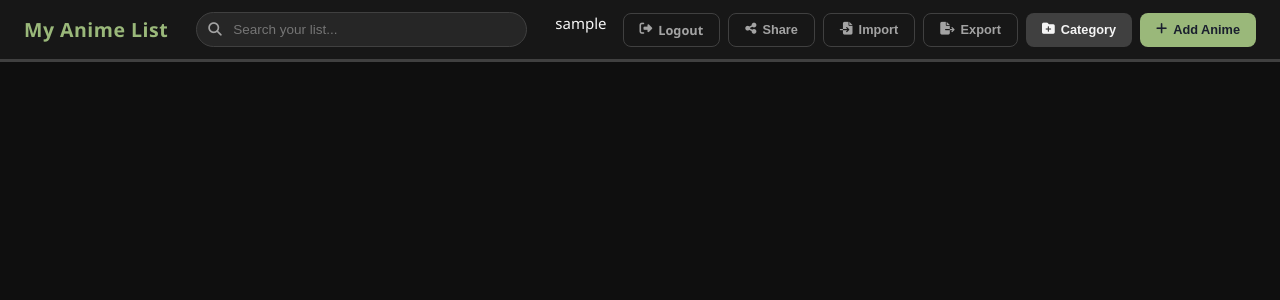
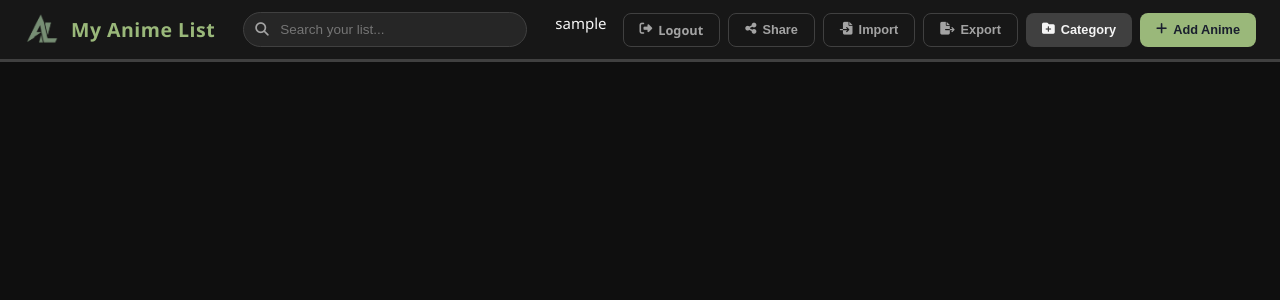
Before and after one commit to sabamdarif/AniListShare, a Django app: page / in a window 1280 px wide. Shown: the top 300 px of the page. Run offline with Django 5.2, Linux system fonts and the light colour scheme; the visitor is signed in with stand-in values (Sample User, id 1); data that the repository does not hold is empty; some libraries are stand-ins or nearby versions.

Commit message:
add logo

```diff
--- a/animelist/static/animelist/style.css
+++ b/animelist/static/animelist/style.css
@@ -62,6 +62,20 @@ a {
   font-weight: 700;
   color: var(--accent);
   letter-spacing: 0.5px;
+  margin: 0;
+}
+
+.header-brand {
+  display: flex;
+  align-items: center;
+  gap: 12px;
+  cursor: pointer;
+}
+
+.header-logo {
+  height: 35px;
+  width: auto;
+  object-fit: contain;
 }
 
 .header-search {
--- a/animelist/templates/animelist/index.html
+++ b/animelist/templates/animelist/index.html
@@ -5,6 +5,7 @@
         <meta charset="UTF-8">
         <meta name="viewport" content="width=device-width, initial-scale=1.0">
         <title>My Anime List</title>
+        <link rel="icon" href="{% static 'animelist/logo.png' %}" type="image/png">
         <link rel="stylesheet"
               href="https://cdnjs.cloudflare.com/ajax/libs/font-awesome/6.4.0/css/all.min.css">
         <script src="https://cdn.jsdelivr.net/npm/sortablejs@latest/Sortable.min.js"></script>
@@ -12,7 +13,12 @@
     </head>
     <body>
         <div class="header">
-            <h1>My Anime List</h1>
+            <div class="header-brand">
+                <img src="{% static 'animelist/logo.png' %}"
+                     alt="My Anime List Logo"
+                     class="header-logo">
+                <h1>My Anime List</h1>
+            </div>
             <div class="header-search autocomplete-wrapper" id="localSearchWrapper">
                 <i class="fa-solid fa-magnifying-glass search-icon"></i>
                 <input type="text"
--- a/animelist/templates/animelist/shared_404.html
+++ b/animelist/templates/animelist/shared_404.html
@@ -5,6 +5,7 @@
         <meta charset="UTF-8">
         <meta name="viewport" content="width=device-width, initial-scale=1.0">
         <title>List Not Found - My Anime List</title>
+        <link rel="icon" href="{% static 'animelist/logo.png' %}" type="image/png">
         <link rel="stylesheet" href="{% static 'animelist/style.css' %}">
         <link rel="stylesheet"
               href="https://cdnjs.cloudflare.com/ajax/libs/font-awesome/6.4.0/css/all.min.css">
@@ -35,7 +36,9 @@
     </head>
     <body>
         <div class="header">
-            <h1>My Anime List</h1>
+            <img src="{% static 'animelist/logo.png' %}"
+                 alt="My Anime List Logo"
+                 class="header-logo">
             <div class="header-actions">
                 {% if request.user.is_authenticated %}
                     <a href="{% url 'index' %}" class="btn btn-primary">My List</a>
```
Also changed, not shown: animelist/templates/animelist/login.html (+9 -0 lines), animelist/templates/animelist/shared_index.html (+7 -1 lines), animelist/templates/animelist/signup.html (+9 -0 lines), animelist/templates/animelist/social_login.html (+6 -1 lines), animelist/templates/animelist/verify_otp.html (+9 -0 lines), animelist/static/animelist/logo.png (added), 1 other file.
